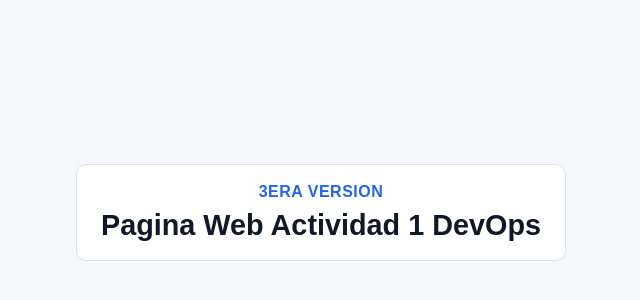
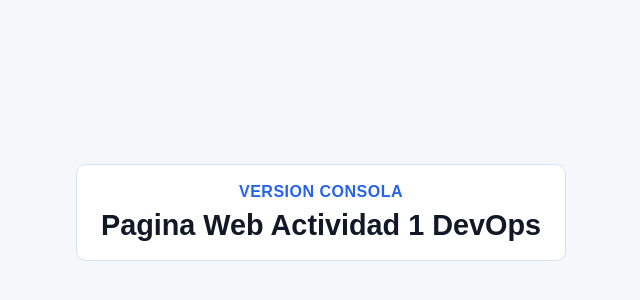
Before and after one commit to SarahiMalpica/Actividad1-DevOps-Al07069860, a plain HTML site: page index.html in a window 1280 px wide. Shown: the part 188-488 px from the top of the page, 319-959 px from the left. Drawn offline with Linux system fonts and the light colour scheme.

Commit message:
Cambio consola

```diff
--- a/index.html
+++ b/index.html
@@ -3,7 +3,7 @@
 <head>
   <meta charset="UTF-8">
   <meta name="viewport" content="width=device-width, initial-scale=1.0">
-  <title>Actividad 1 tercera version</title>
+  <title>Actividad 1 version consola</title>
   <style>
     body {
       margin: 0;
@@ -43,7 +43,7 @@
 </head>
 <body>
   <section class="card">
-    <p class="line1">3era Version</p>
+    <p class="line1">Version Consola</p>
     <p class="line2">Pagina Web Actividad 1 DevOps</p>
   </section>
 </body>
```
